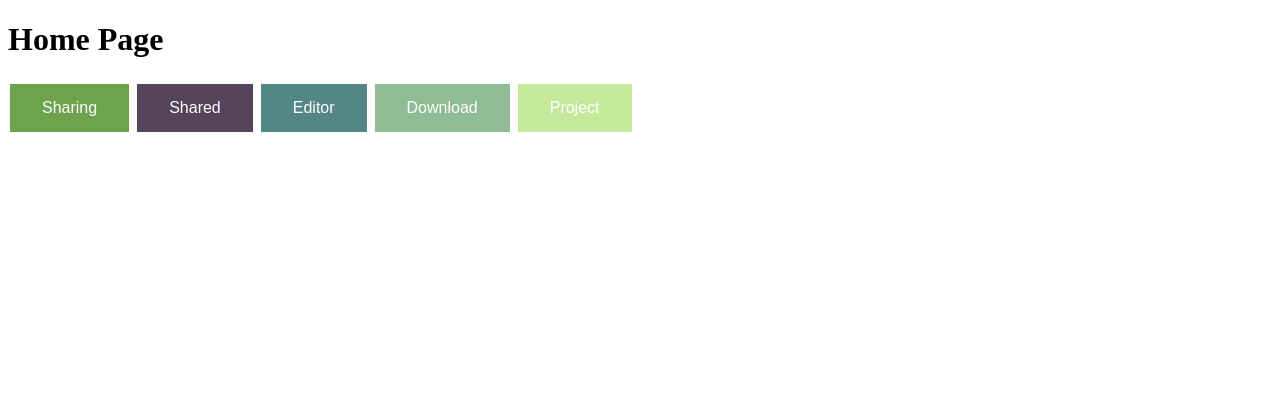
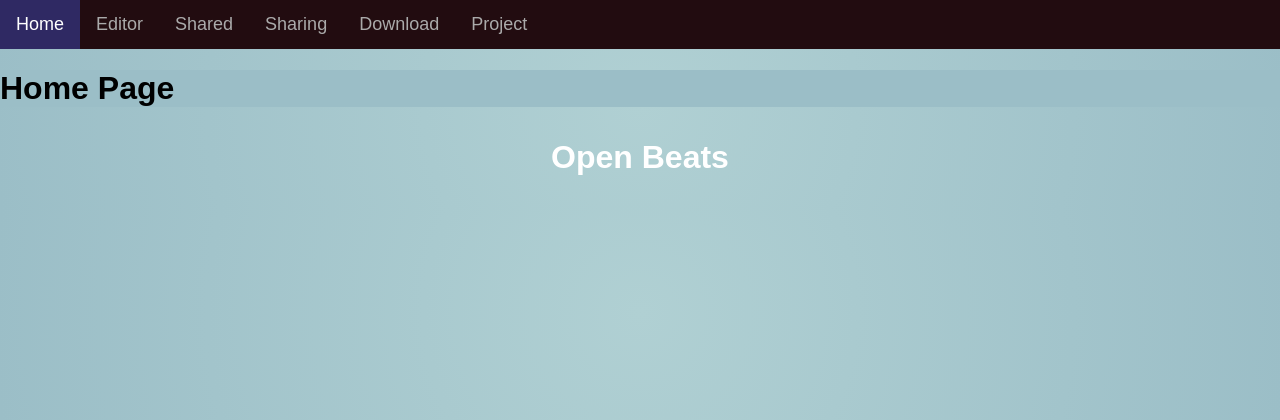
Before and after one commit to CSE-Courses/course-project-a3-thinkofagoodname, a Django app: page / in a window 1280 px wide. Shown: the top 420 px of the page. Run offline with Django 3.2, Linux system fonts and the light colour scheme.

Commit message:
#53 Add navigation to all pages in the app

```diff
--- a/groupsite/general/templates/general/home.html
+++ b/groupsite/general/templates/general/home.html
@@ -2,33 +2,48 @@
 <html lang="en">
 <head>
     <meta charset="UTF-8">
-    <title>Openbeats</title>
+
+    <div class="headerLinks">
+    <a class="active" href="home.html">Home</a>
+    <a href="editor.html">Editor</a>
+    <a href="shared.html">Shared</a>
+    <a href="Sharing.html">Sharing</a>
+    <a href="download.html">Download</a>
+    <a href="project.html">Project</a>
+    </div>
 <style>
-.button {
-  border: none;
+
+body {
+  margin: 0;
+  font-family: Arial;
+}
+.headerLinks {
+  overflow: hidden;
+  background-color: #220C10;
+}
+.headerLinks a {
+  float: left;
+  color: #AAA;
+  text-align: center;
+  padding: 14px 16px;
+  text-decoration: none;
+  font-size: 18px;
+}
+.headerLinks a:hover {
+  background-color: #5b6579;
   color: white;
-  padding: 15px 32px;
-  text-align: center;
-  text-decoration: none;
-  display: inline-block;
-  font-size: 16px;
-  margin: 4px 2px;
-  cursor: pointer;
+}
+.headerLinks a.active {
+  background-color: #2f2963;
+  color: white;
 }
 
-.button0 {background-color: #6DA34D;}
-.button1 {background-color: #548687;}
-.button2 {background-color: #8fbc94;}
-.button3 {background-color: #c5e99b;}
-.button4 {background-color: #56445d;}
 </style>
+
 </head>
+<body style="background:radial-gradient(circle, #b0d0d3,#9bbec7);">
+<h1 style="background-color:#9bbec7;">Home Page</h1>
 <body>
-    <h1>Home Page</h1>
-    <button class="button button0"onclick="document.location='Sharing.html'">Sharing</button>
-    <button class="button button4"onclick="document.location='shared.html'">Shared</button>
-    <button class="button button1"onclick="document.location='editor.html'"=>Editor</button>
-    <button class="button button2"onclick="document.location='download.html'"=>Download</button>
-    <button class="button button3"onclick="document.location='project.html'"=>Project</button>
+  <h1><p style="color:white;text-align: center;">Open Beats</p></h1>
 </body>
 </html>
```
Also changed, not shown: groupsite/general/templates/general/Sharing.html (+39 -0 lines), groupsite/general/templates/general/download.html (+40 -0 lines), groupsite/general/templates/general/editor.html (+36 -0 lines), groupsite/general/templates/general/project.html (+39 -0 lines), groupsite/general/templates/general/shared.html (+37 -0 lines).
